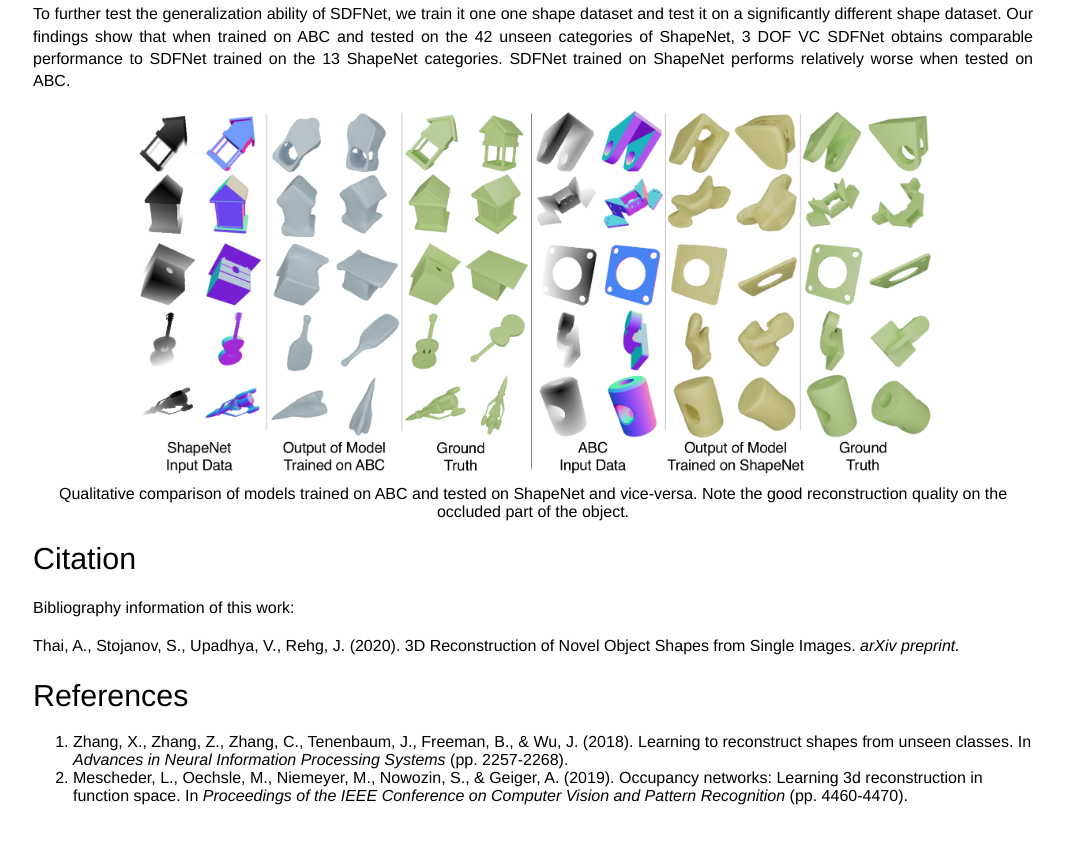
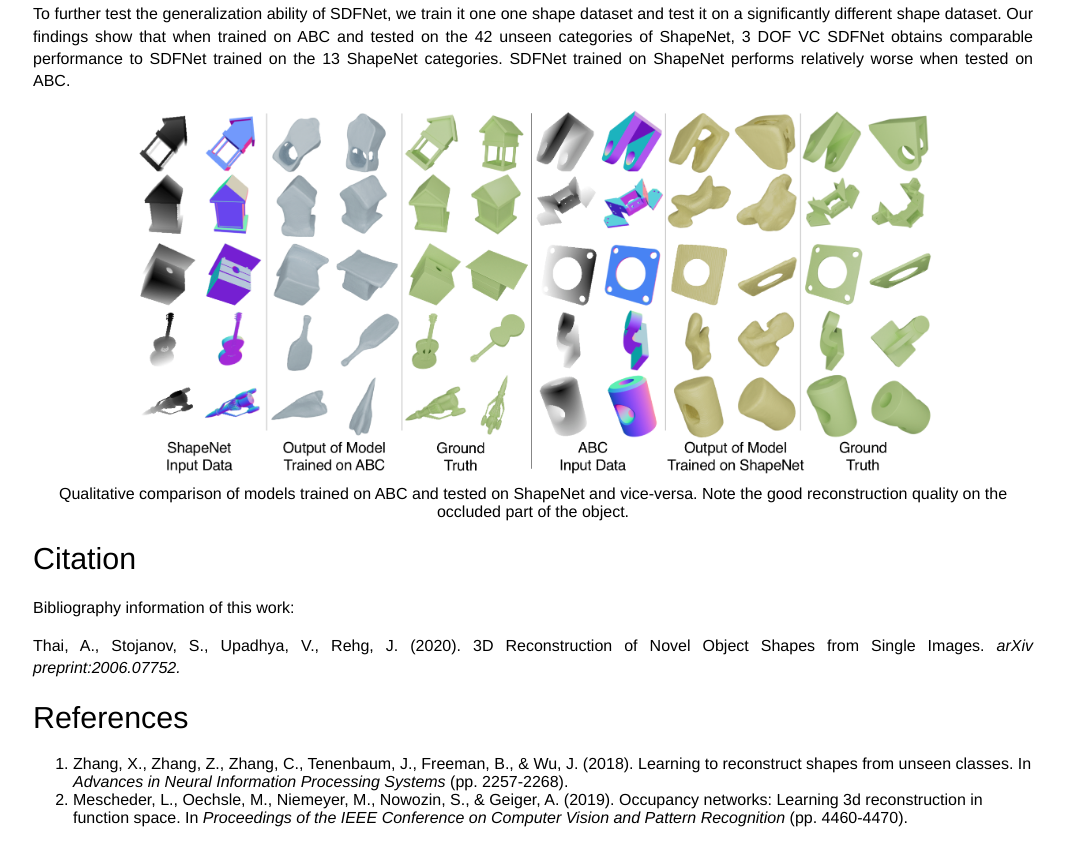
Before and after one commit to devlearning-gt/devlearning-gt.github.io, a plain HTML site: page 3DShapeGen/index.html in a window 1280 px wide. Shown: the part 2589-3432 px from the top of the page, without its empty margins (107-1172 px from the left). Before the commit the page ends 3410 px from the top, so only its background shows below. Drawn offline with Linux system fonts and the light colour scheme.

Commit message:
update bib

```diff
--- a/3DShapeGen/index.html
+++ b/3DShapeGen/index.html
@@ -317,7 +317,7 @@ To further test the generalization ability of SDFNet, we train it one one shape
 <h1> Citation  </h1>
 <p>Bibliography information of this work:</p>
 <p>
-Thai, A., Stojanov, S., Upadhya, V., Rehg, J. (2020). 3D Reconstruction of Novel Object Shapes from Single Images. <cite>arXiv preprint.</cite>
+Thai, A., Stojanov, S., Upadhya, V., Rehg, J. (2020). 3D Reconstruction of Novel Object Shapes from Single Images. <cite>arXiv preprint:2006.07752.</cite>
 </p>
 
 <h1> References  </h1>
```
